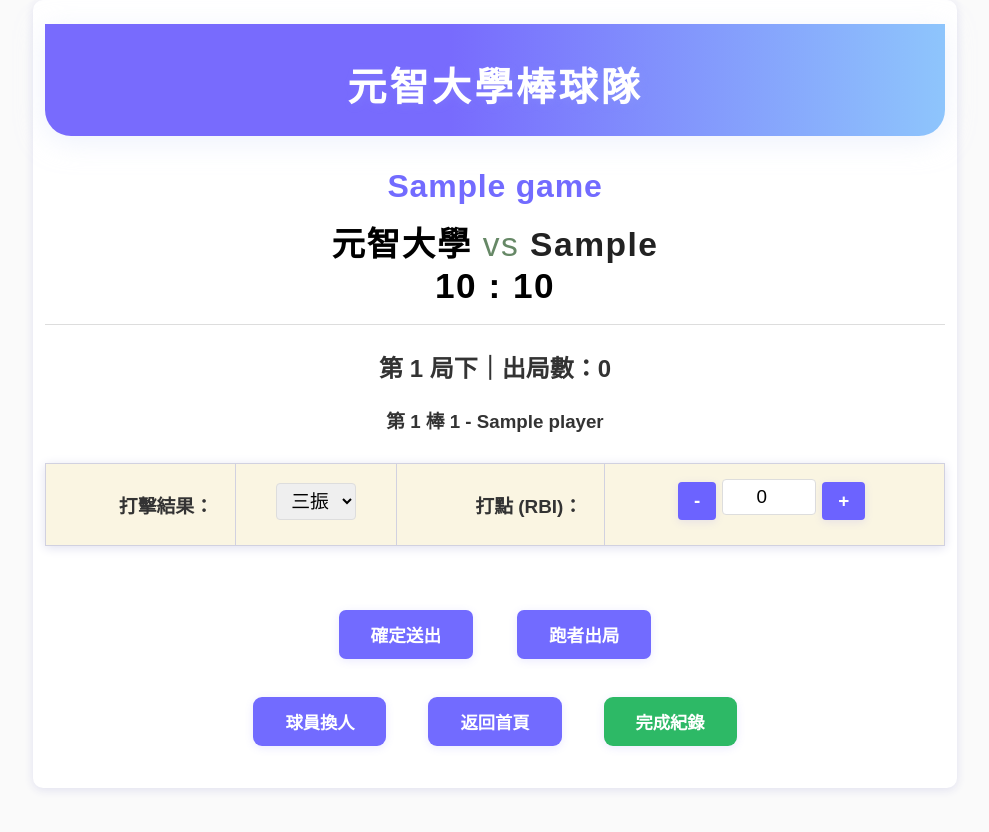
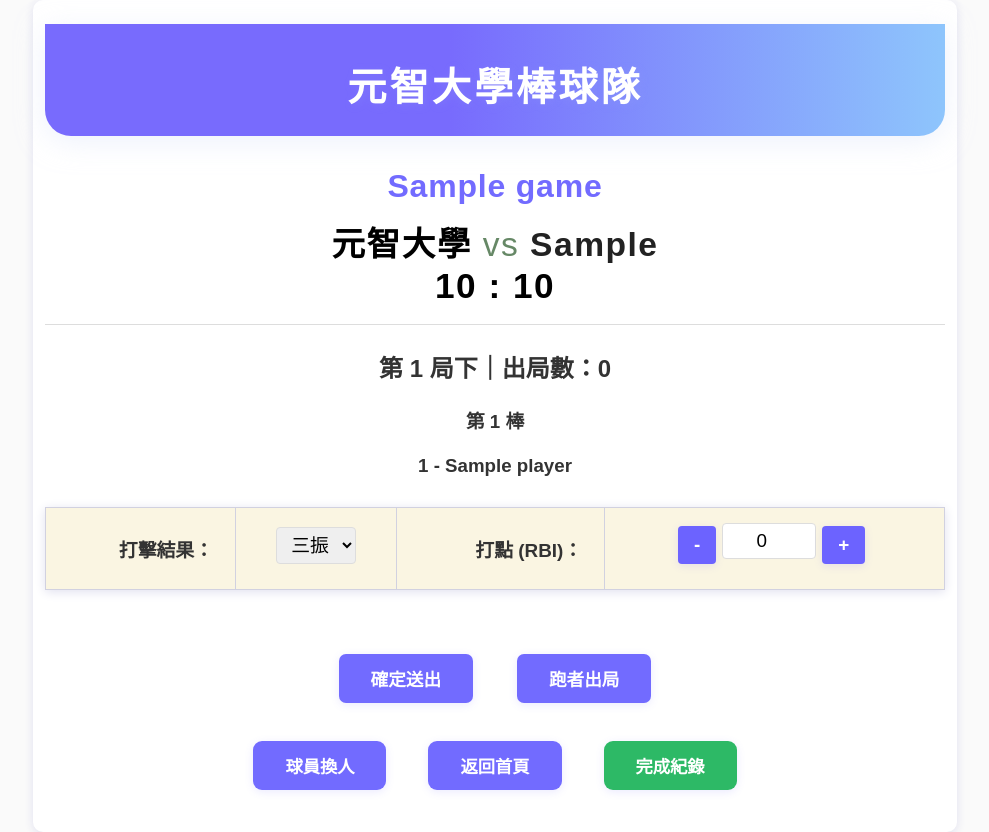
Before and after one commit to JeferyHsu/YZUbaseballrecord, a Flask app: page /record_atbat/1/0/1 in a window 1280 px wide. Shown: the whole page, without its empty margins (145-1134 px from the left). Before the commit the page ends 790 px from the top, so only its background shows below. Run offline with Flask 3, Linux system fonts and the light colour scheme; tables that the repository leaves empty hold one stand-in row (values such as "Sample post").

Commit message:
1123maybefinal

```diff
--- a/templates/record_atbat.html
+++ b/templates/record_atbat.html
@@ -23,7 +23,11 @@
   第 {{ inning }} 局{{ '上' if is_top else '下' }}｜出局數：{{ outs }}
 </h2>
 <h3 style="text-align:center;">
-  第 {{ order + 1 }} 棒  {{ batter.number }} - {{ batter.name }}
+  第 {{ order + 1 }} 棒
+</h3>
+
+<h3 style="text-align:center;">
+  {{ batter.number }} - {{ batter.name }}
 </h3>
 
 <br>
--- a/templates/record_defense.html
+++ b/templates/record_defense.html
@@ -23,7 +23,10 @@
     第 {{ inning }} 局{{ '上' if is_top else '下' }}｜出局數：{{ outs }}
 </h2>
 <h3 style="text-align:center;">
-    目前投手：{{ curr_pitcher.name if curr_pitcher else '未指定' }}
+    目前投手：
+</h3>
+<h3 style="text-align:center;">
+    {{ curr_pitcher.number if curr_pitcher else '?' }} - {{ curr_pitcher.name if curr_pitcher else '未指定' }}
 </h3>
 
 <br>
```
